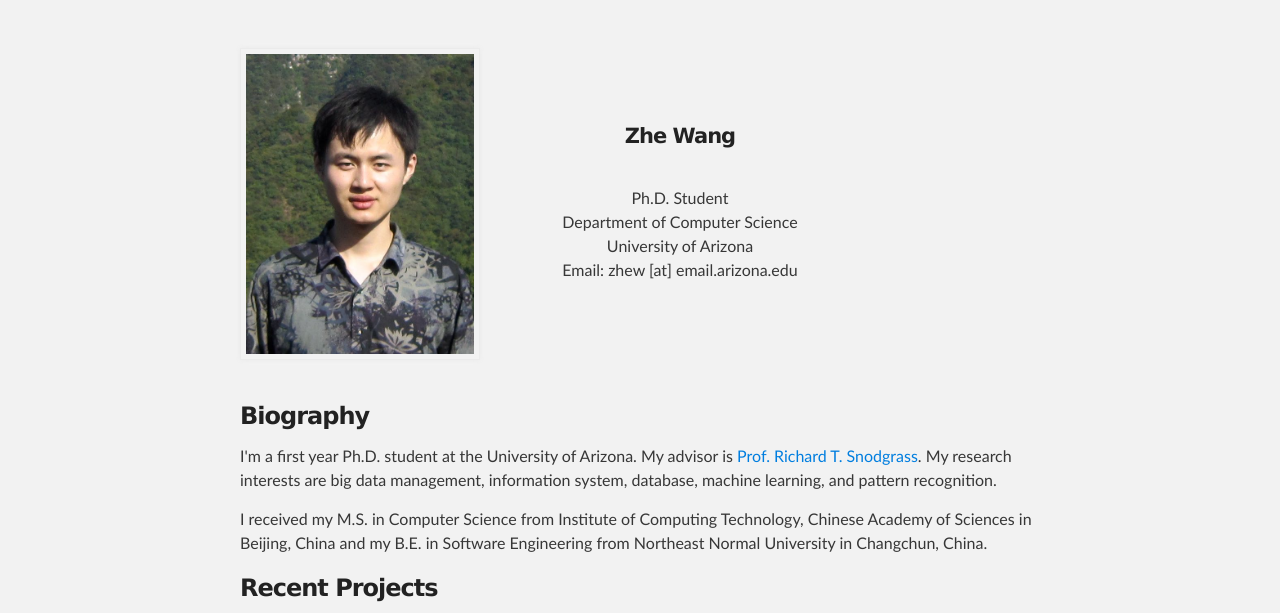
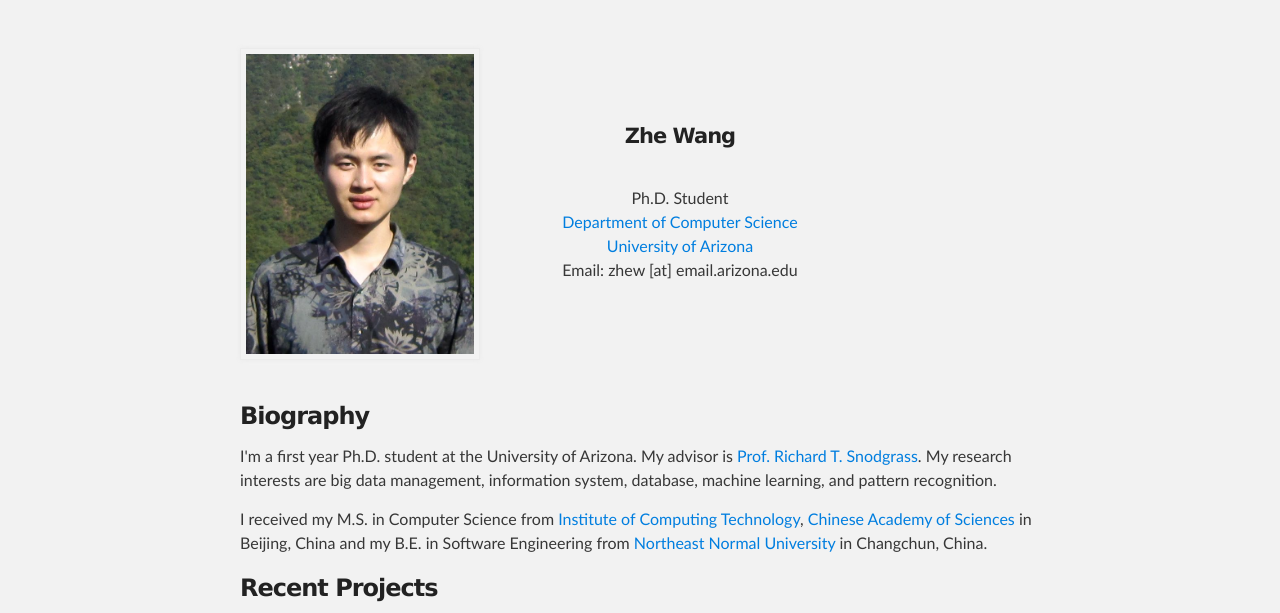
Before and after one commit to zhewang/zhewang.github.io, a plain HTML site: page index.html in a window 1280 px wide. Shown: the part 146-759 px from the top of the page. Drawn offline with Linux system fonts and the light colour scheme.

Commit message:
Add links to institute

```diff
--- a/index.html
+++ b/index.html
@@ -39,8 +39,8 @@
                         <p>
                             <h4>Zhe Wang</h4> <br>
                             Ph.D. Student <br>
-                            Department of Computer Science <br>
-                            University of Arizona <br>
+                            <a href="http://www.arizona.edu">Department of Computer Science</a> <br>
+                            <a href="http://www.cs.arizona.edu">University of Arizona</a> <br>
                             Email: zhew [at] email.arizona.edu <br>
                         </p>
                     </div>
@@ -52,7 +52,7 @@
             <h3>Biography</h3>
             <p>I'm a first year Ph.D. student at the University of Arizona. My advisor is <a href="http://www.cs.arizona.edu/people/rts/">Prof. Richard T. Snodgrass</a>. My research interests are big data management, information system, database, machine learning, and pattern recognition.</p>
 
-            <p>I received my M.S. in Computer Science from Institute of Computing Technology, Chinese Academy of Sciences in Beijing, China and my B.E. in Software Engineering from Northeast Normal University in Changchun, China.</p>
+            <p>I received my M.S. in Computer Science from <a href="http://english.ict.cas.cn">Institute of Computing Technology</a>, <a href="http://english.cas.cn">Chinese Academy of Sciences</a> in Beijing, China and my B.E. in Software Engineering from <a href="http://en.nenu.edu.cn">Northeast Normal University</a> in Changchun, China.</p>
 
             <h3>Recent Projects</h3>
             <ul>
```
